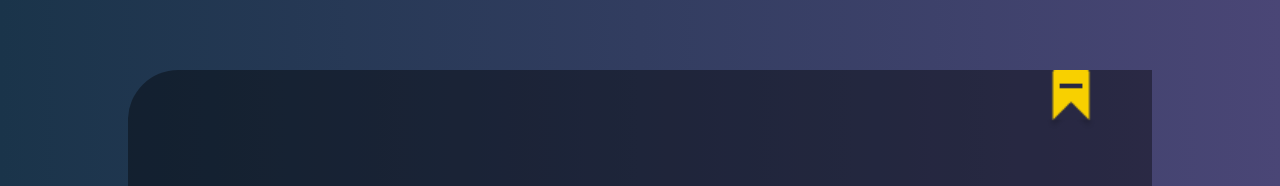
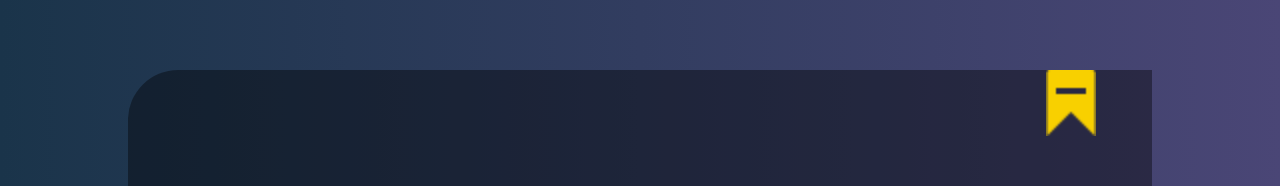
Before and after one commit to codestates-seb/seb44_main_002, a React (Create React App) app in the folder client/: page /detail/1 in a window 1280 px wide. Shown: the part 138-324 px from the top of the page. Built offline with nearby package versions, Linux system fonts and the light colour scheme.

Commit message:
chore: 북마크 이미지 변경

```diff
--- a/client/src/pages/RecipeDetail/RecipeDetail.js
+++ b/client/src/pages/RecipeDetail/RecipeDetail.js
@@ -11,9 +11,10 @@ export default function RecipeDetail() {
   const [isBookmarked, setIsBookmarked] = useState(cocktailDetail.isBookmarked);
 
   const DrawBookmark = () => {
-    const bookmark = process.env.PUBLIC_URL + '/images/bookmark.png';
+    const bookmark =
+      process.env.PUBLIC_URL + '/images/bookmark/bookmarkOff.png';
     const selectedMookmark =
-      process.env.PUBLIC_URL + '/images/bookmark_selected.png';
+      process.env.PUBLIC_URL + '/images/bookmark/bookmarkOn.png';
     return (
       <BookmarkIcon onClick={() => setIsBookmarked(!isBookmarked)}>
         <img
```
Also changed, not shown: client/public/images/bookmark.png (deleted), client/public/images/bookmark_selected.png (deleted).
